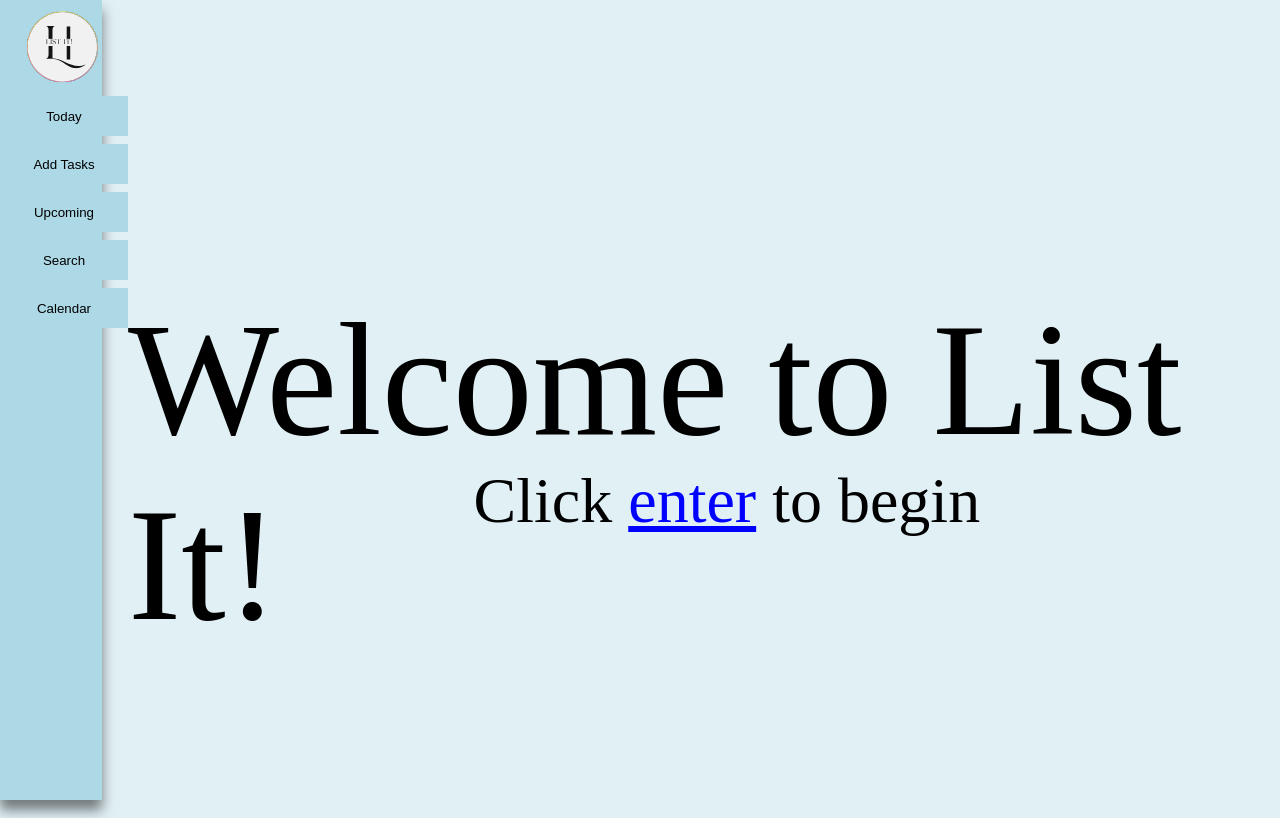
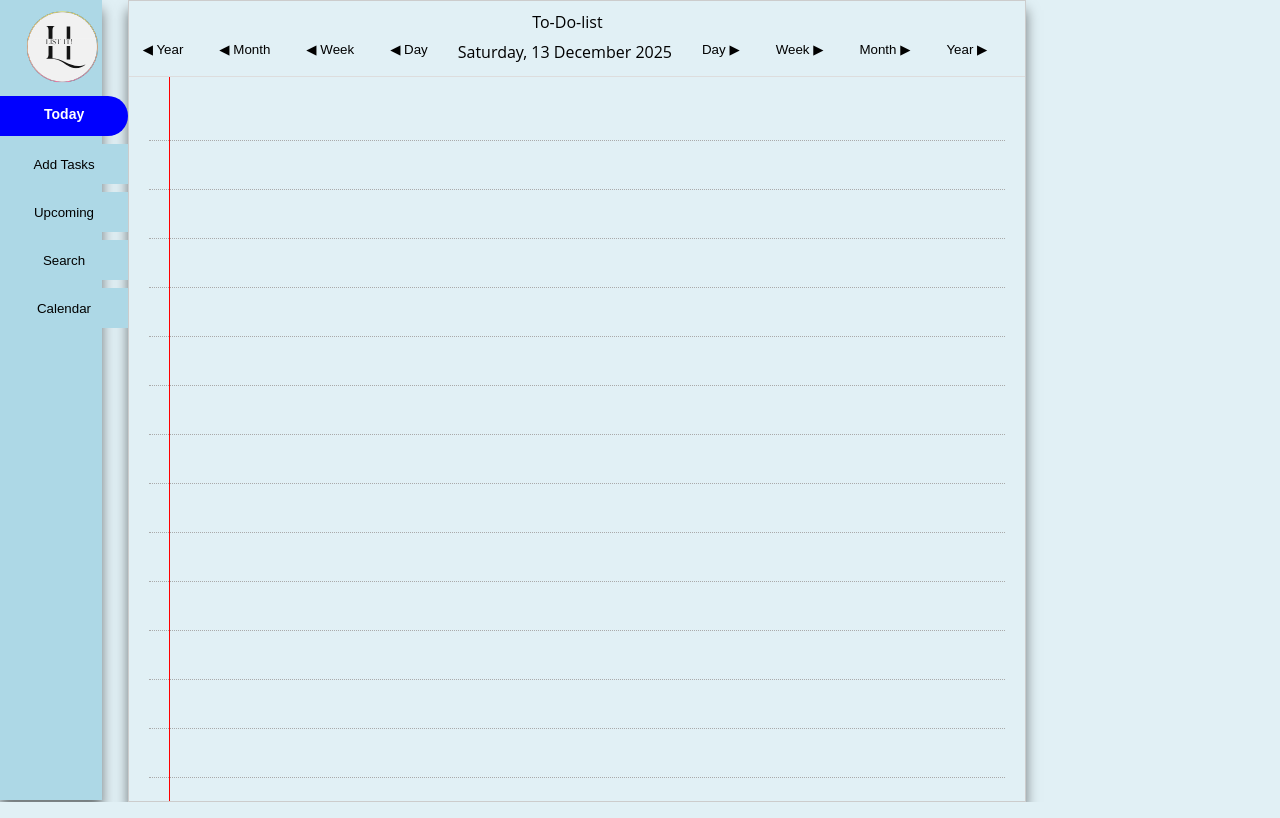
Before and after one commit to KuboniZA/to-do-list, a Vue app: page / in a window 1280 px wide. Built offline with nearby package versions, Linux system fonts and the light colour scheme.

Commit message:
Task list page has updated look to match app theme.

```diff
--- a/src/components/NavBar.vue
+++ b/src/components/NavBar.vue
@@ -12,8 +12,8 @@ const pageSwap = (path) => {
   <nav class="navBar">
     <img src="@/assets/list_it_logo_2.svg" alt="The List It! Logo" class="logo" />
 
-    <button @click="pageSwap('/to-do-list')" class="navButton b1">
-      <RouterLink to="/to-do-list" active-class="active">Today</RouterLink>
+    <button @click="pageSwap('/')" class="navButton b1">
+      <RouterLink to="/" active-class="active">Today</RouterLink>
     </button>
     <button @click="pageSwap('/add-tasks')"  class="navButton b2">
       <RouterLink to="/add-tasks" active-class="active">Add Tasks</RouterLink>
--- a/src/components/Tasks.vue
+++ b/src/components/Tasks.vue
@@ -44,28 +44,31 @@
   <section>
     <header class="heading"><h1>ADD TASK BELOW:</h1></header>
     <div class="taskGrid">
-      <div class="query q1">Add a task:
-        <p class="required">(Required)</p>
+      <div class="query q1">Task Name:
+        <p class="required r1">(Required)</p>
         <input v-model="taskName" placeholder="Add Task Name" class="queryDetails">
 
       </div>
       <div class="query q1">Task Details:
+        <p class="required r2">(Optional)</p>
         <input v-model="taskDetails" placeholder="Enter Details" class="queryDetails">
       </div>
       <div class="query q2">Start Date:
-        <p class="required">(Required)</p>
+        <p class="required r3">(Required)</p>
         <VueDatePicker v-model="startDate" placeholder="Click to select" :time-config="{enableTimePicker: false}" :formats="{input: 'dd/MM/yyyy', preview: 'dd/MM/yyyy'}" class="queryDetails" />
       </div>
       <div class="query q2">End Date:
+        <p class="required r4">(Optional)</p>
         <VueDatePicker v-model="endDate" placeholder="Click to select" :time-config="{enableTimePicker: false}" :formats="{input: 'dd/MM/yyyy', preview: 'dd/MM/yyyy'}" class="queryDetails" />
       </div>
       <div class="query q3">Start Time:
-        <p class="required">(Required)</p>
+        <p class="required r5">(Required)</p>
       <!-- Writing "time-picker has resolved the issue and I can now just select the time with no date.-->
         <VueDatePicker v-model="startTime" placeholder="Click to select" time-picker :model-type="'HH:mm'" class="queryDetails" />
       </div>
       <!-- Click on on the minutes to increment by 5 -->
       <div class="query q3">End Time:
+        <p class="required r6">(Optional)</p>
         <VueDatePicker v-model="endTime" placeholder="Click to select" time-picker :model-type="'HH:mm'" class="queryDetails" />
       </div>
     </div>
@@ -83,14 +86,14 @@ section {
   position: relative;
   height: 3rem;
   width: 20vw;
-  top: 6rem;
-  left: 40%;
+  top: 2rem;
+  left: 44%;
 ;
 }
 .taskGrid {
   position: absolute;
-  top: 12rem;
-  left: 15%;
+  top: 9rem;
+  left: 19%;
   height: 70vh;
   width: 70%;
   display: grid;
@@ -106,7 +109,8 @@ section {
   max-height: 3rem;
   width: 80%;
   left: 2rem;
-  font-size: 2rem;
+  font-size: 1.75rem;
+  font-weight: 400;
   background-color: transparent;
 }
 .q1 {
@@ -131,8 +135,8 @@ section {
 }
 button {
   position: relative;
-  top: 81vh;
-  left: 23%;
+  top: 76vh;
+  left: 28%;
   width: 10rem;
   border: none; /* 1px solid #ccc */
   border-radius: 1000px;
@@ -165,6 +169,11 @@ button:hover {
   color: lightgrey;
   font-size: 0.85rem;
   top: -0.3rem;
-  left: 35%;
 }
+.r1 {left: 35%}
+.r2 {left: 38%}
+.r3 {left: 32%}
+.r4 {left: 30%}
+.r5 {left: 33%}
+.r6 {left: 31%}
 </style>
--- a/src/components/ToDoList.vue
+++ b/src/components/ToDoList.vue
@@ -279,22 +279,22 @@ body {
 }
 
 .notepad-container {
-  width: 60vw;
-  height: 39rem;
-  background-color: #fff;
+  width: 70%;
+  height: 100vh;
+  /* background-color: #fff; */
   border: 1px solid #ccc;
-  border-radius: 5px;
-  box-shadow: 0 4px 8px rgba(0, 0, 0, 0.1);
+  box-shadow: 0 10px 12px rgba(0, 0, 0, 0.5);
   display: flex;
   flex-direction: column;
   overflow: hidden;
-  position: relative;
-  top: 8rem;
-  left: 20vw;
+  position: absolute;
+  top: 0;
+  left: 8rem;
+  z-index: -1;
 }
 
 .notepad-header {
-  background-color: #f8f8f8;
+  /* background-color: #f8f8f8; */
   padding: 10px 0;
   border-bottom: 1px solid #ddd;
   display: flex;
@@ -406,7 +406,7 @@ button:hover {
   flex-grow: 1;
   padding: 15px 20px;
   position: relative;
-  background-color: #ECE63D70; /* or #fff */
+  /* background-color: #ECE63D70; or #fff */
   line-height: 2.5; /* Adjust for line spacing */
 }
 
--- a/src/main.css
+++ b/src/main.css
@@ -15,4 +15,5 @@
 }
 body {
     background-color: rgba(173, 216, 230, 0.36);
+    font-family: 'Open Sans', sans-serif;
 }
--- a/src/router_file/router.js
+++ b/src/router_file/router.js
@@ -8,11 +8,11 @@ import ToDoList from "@/components/ToDoList.vue";
 const router = createRouter({
     history: createWebHistory(import.meta.env.BASE_URL),
     routes: [
-        {
-            path: '/',
-            name: 'HomePage',
-            component: HomePage
-        },
+        // {
+        //     path: '/',
+        //     name: 'HomePage',
+        //     component: HomePage
+        // },
         // {
         //     path: '/calendar',
         //     name: 'Calendar',
@@ -24,7 +24,7 @@ const router = createRouter({
             component: Tasks
         },
         {
-            path: '/to-do-list',
+            path: '/',
             name: 'ToDoList',
             component: ToDoList
         },
```
